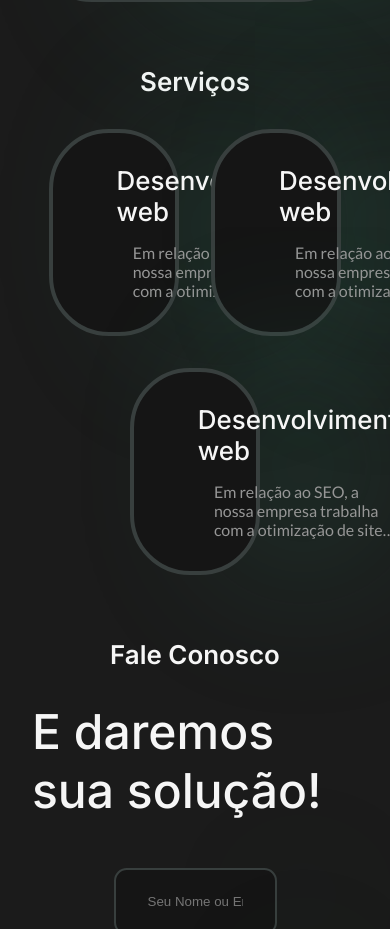
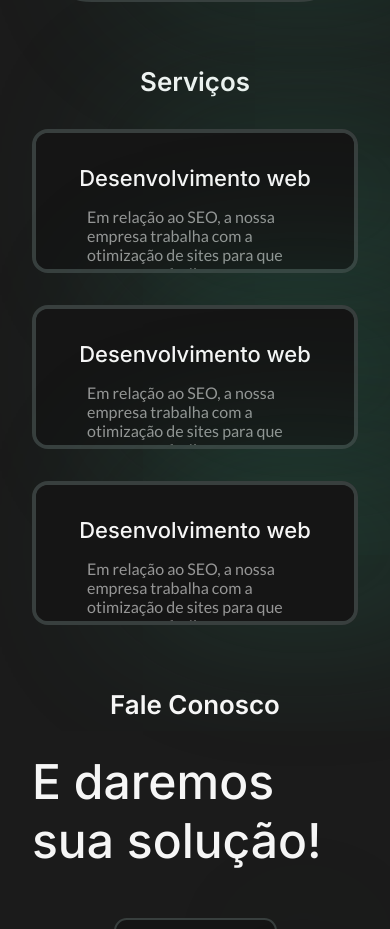
Before and after one commit to Yraffic/reactweb-solutions, a React (Create React App) app: page / in a window 390 px wide. Shown: the part 2060-2989 px from the top of the page. Built offline with nearby package versions, Linux system fonts and the light colour scheme.

Commit message:
style: responsiveness services done

```diff
--- a/src/components/Card/styles.scss
+++ b/src/components/Card/styles.scss
@@ -65,9 +65,15 @@
 }
 
 .secondary-card{
-    width: 40%;
+    width: 45%;
+    max-height: 9rem;
+
     flex-direction: row;
-    justify-content: space-between;
+    align-items: flex-start;
+
+    border-radius: 1rem;
+
+    overflow: auto;
 
     .card-circle{
         display: none;
@@ -76,6 +82,22 @@
         h3{
             font-size: var(--size-regular);
         }
-        margin-left: 2rem;
+    }
+    p{
+        display: block;
+    }
+
+    @include extraSmall{
+        .card-info{
+            h3{
+                font-size: var(--size-small);
+            }
+        }
     }
 }
+
+@include medium{
+    .secondary-card{
+        width: 100%;
+    }
+}
--- a/src/index.scss
+++ b/src/index.scss
@@ -56,6 +56,7 @@ body {
     font-family: var(--font-secondary);
     color: var(--color-font-secondary);
     font-size: var(--size-small);
+    text-align: start;
   }
 
   a {
```
